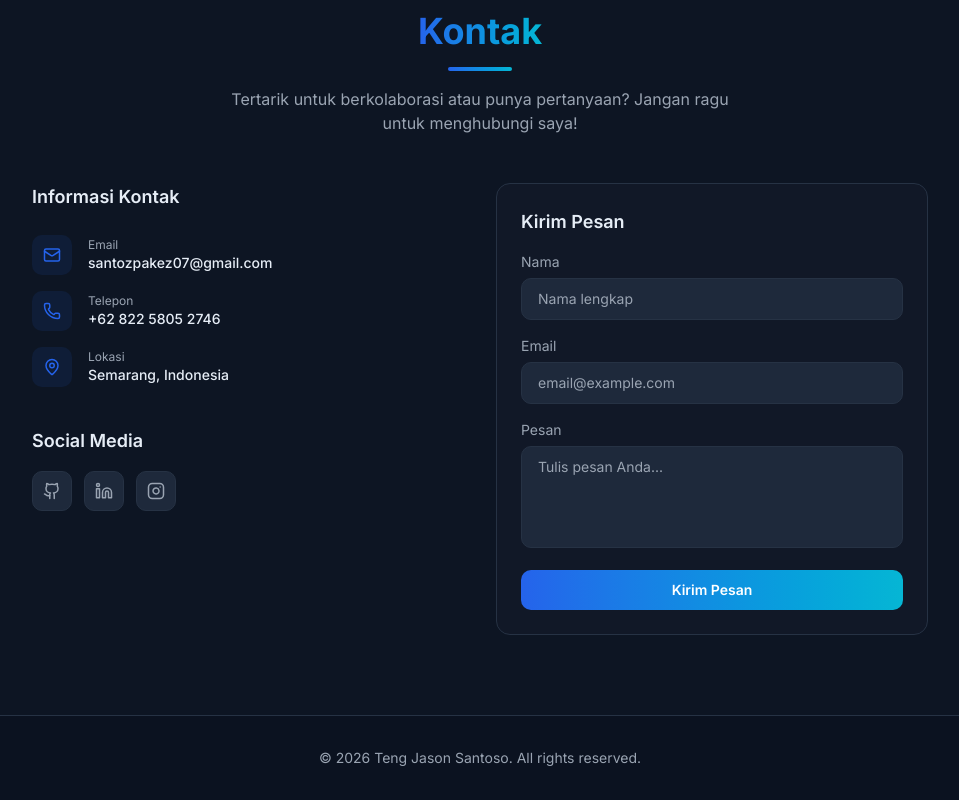
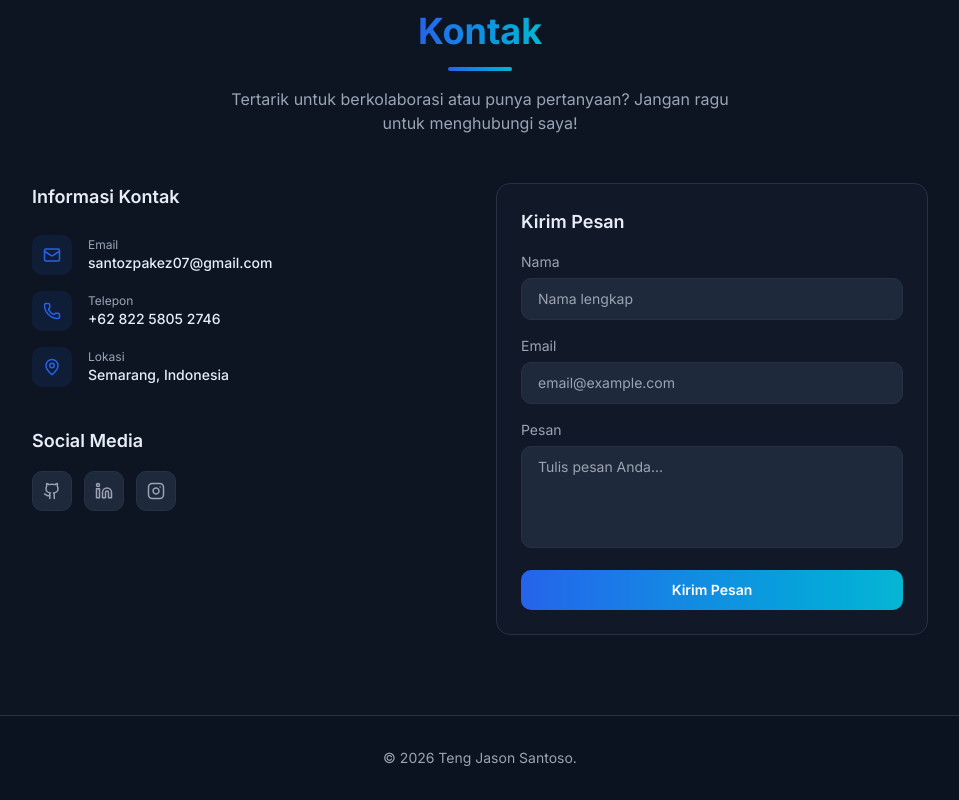
Before and after one commit to Santoz069/porto, a Next.js app: page / in a window 1280 px wide. Shown: the part 4467-5267 px from the top of the page, without its empty margins (160-1119 px from the left). Built offline with nearby package versions, Linux system fonts and the light colour scheme.

Commit message:
Update footer.tsx

```diff
--- a/components/footer.tsx
+++ b/components/footer.tsx
@@ -3,7 +3,7 @@ export function Footer() {
     <footer className="py-8 px-4 border-t border-border">
       <div className="mx-auto max-w-6xl flex flex-col items-center justify-center text-center gap-2">
         <p className="text-sm text-muted-foreground">
-          © 2026 Teng Jason Santoso. All rights reserved.
+          © 2026 Teng Jason Santoso.
         </p>
       </div>
     </footer>
```
